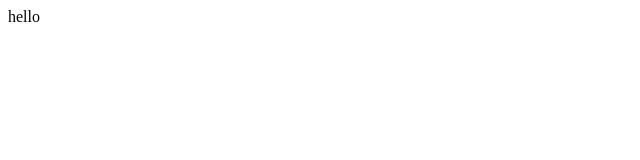
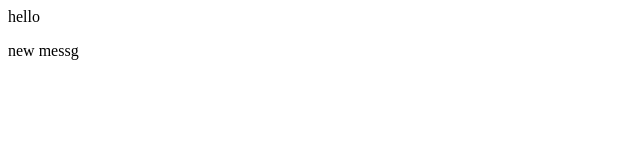
Before and after one commit to siddubiradar1654/DSOP, a plain HTML site: page index.html in a window 1280 px wide. Shown: the full height of the page, 0-640 px from the left. Drawn offline with Linux system fonts and the light colour scheme.

Commit message:
new messg

```diff
--- a/index.html
+++ b/index.html
@@ -1 +1,2 @@
 <p>hello</p>
+<p>new messg</p>
```
